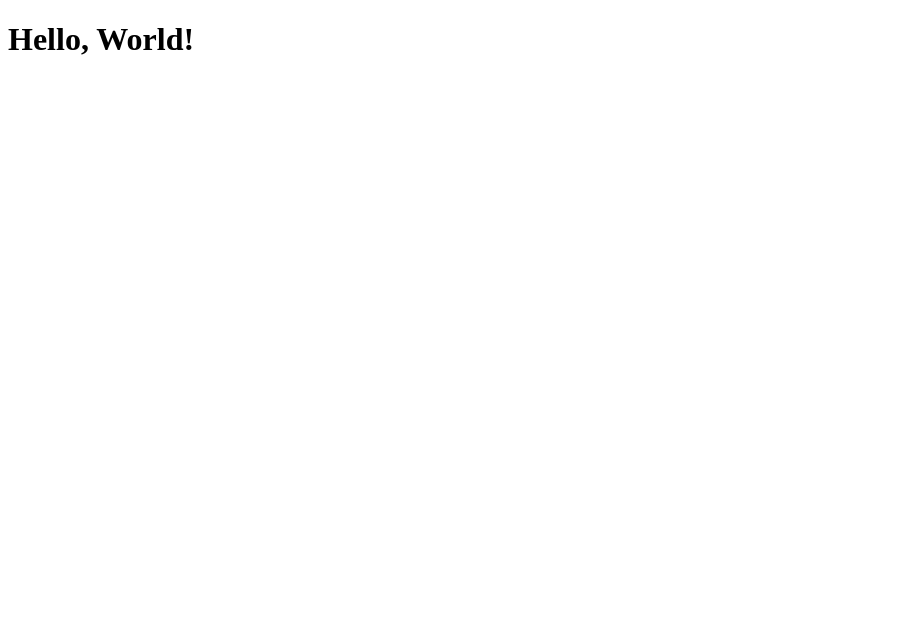
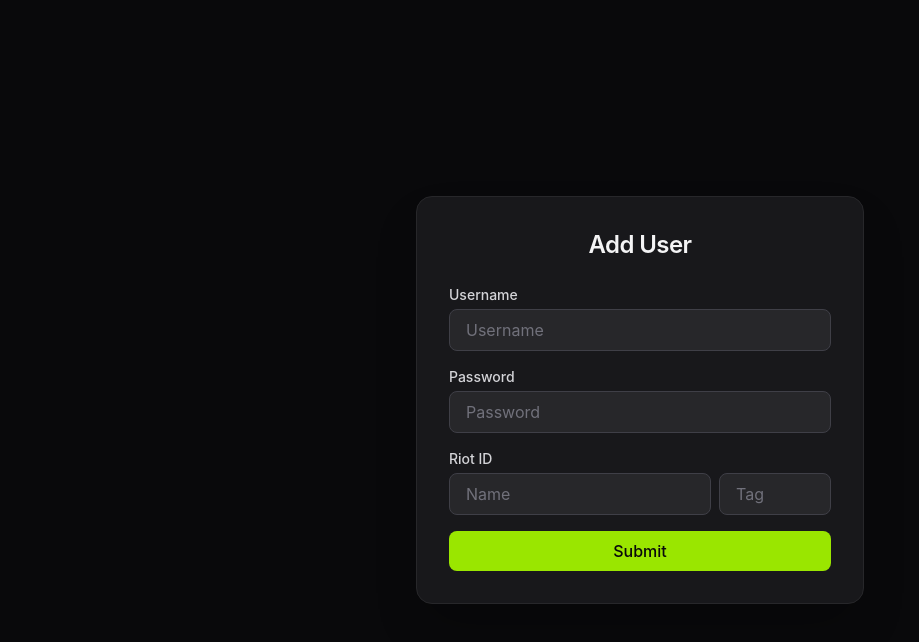
Before and after one commit to mralfarrakhan/grove-street-statbot-effect, a React (Vite) app: page / in a window 1280 px wide. Shown: the top 642 px of the page, without its empty margins (0-919 px from the left). Built offline with nearby package versions, Linux system fonts and the light colour scheme.

Commit message:
frontend stuff

```diff
--- a/app/App.tsx
+++ b/app/App.tsx
@@ -1,3 +1,105 @@
-export const App = () => <div>
-    <h1>Hello, World!</h1>
-</div>
+export const App = () => {
+  return (
+    <main className="flex min-h-screen items-center justify-center bg-zinc-950 px-4 text-zinc-100">
+      <div className="w-full max-w-md rounded-2xl border border-zinc-800 bg-zinc-900 p-8 shadow-2xl shadow-black/30">
+        <h1 className="mb-6 text-center text-2xl font-semibold tracking-tight">
+          Add User
+        </h1>
+
+        <form className="space-y-4">
+          <div>
+            <label
+              htmlFor="username"
+              className="mb-1 block text-sm font-medium text-zinc-300"
+            >
+              Username
+            </label>
+
+            <input
+              id="username"
+              type="text"
+              placeholder="Username"
+              className="
+                w-full rounded-lg border border-zinc-700
+                bg-zinc-800 px-4 py-2 text-zinc-100
+                placeholder:text-zinc-500
+                outline-none transition
+                focus:border-lime-400
+                focus:ring-2 focus:ring-lime-400/20
+              "
+            />
+          </div>
+
+          <div>
+            <label
+              htmlFor="password"
+              className="mb-1 block text-sm font-medium text-zinc-300"
+            >
+              Password
+            </label>
+
+            <input
+              id="password"
+              type="password"
+              placeholder="Password"
+              className="
+                w-full rounded-lg border border-zinc-700
+                bg-zinc-800 px-4 py-2 text-zinc-100
+                placeholder:text-zinc-500
+                outline-none transition
+                focus:border-lime-400
+                focus:ring-2 focus:ring-lime-400/20
+              "
+            />
+          </div>
+
+          <div>
+            <label className="mb-1 block text-sm font-medium text-zinc-300">
+              Riot ID
+            </label>
+
+            <div className="flex gap-2">
+              <input
+                type="text"
+                placeholder="Name"
+                className="
+                  w-full rounded-lg border border-zinc-700
+                  bg-zinc-800 px-4 py-2 text-zinc-100
+                  placeholder:text-zinc-500
+                  outline-none transition
+                  focus:border-lime-400
+                  focus:ring-2 focus:ring-lime-400/20
+                "
+              />
+
+              <input
+                type="text"
+                placeholder="Tag"
+                className="
+                  w-28 rounded-lg border border-zinc-700
+                  bg-zinc-800 px-4 py-2 text-zinc-100
+                  placeholder:text-zinc-500
+                  outline-none transition
+                  focus:border-lime-400
+                  focus:ring-2 focus:ring-lime-400/20
+                "
+              />
+            </div>
+          </div>
+
+          <button
+            type="submit"
+            className="
+              w-full rounded-lg bg-lime-400
+              py-2 font-medium text-zinc-950
+              transition hover:bg-lime-300
+              active:scale-[0.99]
+            "
+          >
+            Submit
+          </button>
+        </form>
+      </div>
+    </main>
+  );
+};
--- /dev/null
+++ b/app/index.css
@@ -0,0 +1 @@
+@import 'tailwindcss';
--- a/app/main.tsx
+++ b/app/main.tsx
@@ -1,6 +1,7 @@
 import { StrictMode } from "react";
 import { createRoot } from "react-dom/client";
 import { App } from "./App";
+import "./index.css"
 
 createRoot(document.getElementById('root')!).render(
     <StrictMode>
--- a/package.json
+++ b/package.json
@@ -28,8 +28,10 @@
     "@effect/platform": "^0.96.1",
     "@effect/sql": "^0.51.1",
     "@effect/sql-d1": "^0.49.0",
+    "@tailwindcss/vite": "^4.3.0",
     "effect": "^3.21.2",
     "react": "^19.2.6",
-    "react-dom": "^19.2.6"
+    "react-dom": "^19.2.6",
+    "tailwindcss": "^4.3.0"
   }
 }
--- a/vite.config.ts
+++ b/vite.config.ts
@@ -1,7 +1,8 @@
 import { defineConfig } from 'vite';
 import { cloudflare } from '@cloudflare/vite-plugin';
 import react from '@vitejs/plugin-react';
+import tailwindcss from '@tailwindcss/vite';
 
 export default defineConfig({
-  plugins: [react(), cloudflare()],
+  plugins: [react(), tailwindcss(), cloudflare()],
 });
```
Also changed, not shown: 1 other file (tests, documents, lock files or other folders).
